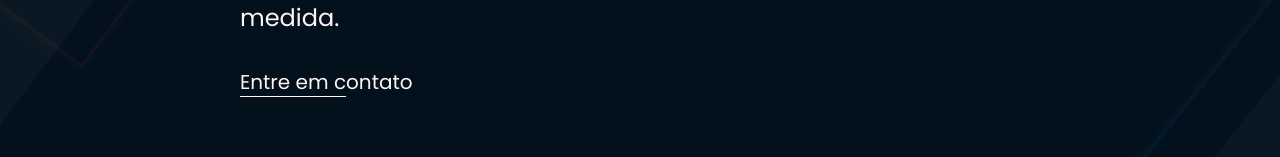
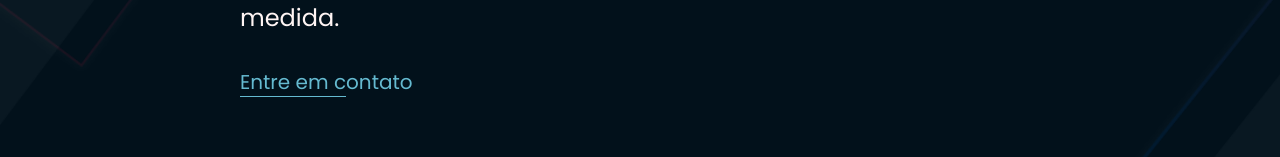
Before and after one commit to willsf2021/prozetech, a React (Vite) app: page / in a window 1280 px wide. Shown: the part 457-614 px from the top of the page. Built offline with nearby package versions, Linux system fonts and the light colour scheme.

Commit message:
changed colors of button in hero section

```diff
--- a/src/GlobalStyles.js
+++ b/src/GlobalStyles.js
@@ -12,7 +12,6 @@ const GlobalStyles = createGlobalStyle`
     body {
         color: ${({ theme }) => theme.colors.snow};
         background-color: ${({ theme }) => theme.colors.veryDarkBlue};
-        /* max-width: 1440px; */
         margin: auto;
     }
 
--- a/src/components/Header/index.jsx
+++ b/src/components/Header/index.jsx
@@ -38,7 +38,7 @@ export const Header = () => {
               <strong> Assistência Técnica </strong>e montagem de
               <strong> PCs Gamers </strong>sob medida.
             </h3>
-            <button>
+            <button className="contact">
               <span>
                 Entre <span>em</span> c
               </span>
--- a/src/components/Header/styles.js
+++ b/src/components/Header/styles.js
@@ -39,7 +39,10 @@ export default styled.header`
   }
   div.hero {
     button span {
-      border-bottom: 1px solid ${({ theme }) => theme.colors.snow};
+      border-bottom: 1px solid ${({ theme }) => theme.colors.lightBlue};
+    }
+    button.contact {
+      color: ${({ theme }) => theme.colors.lightBlue};
     }
     aside {
       margin-top: 54px;
```
